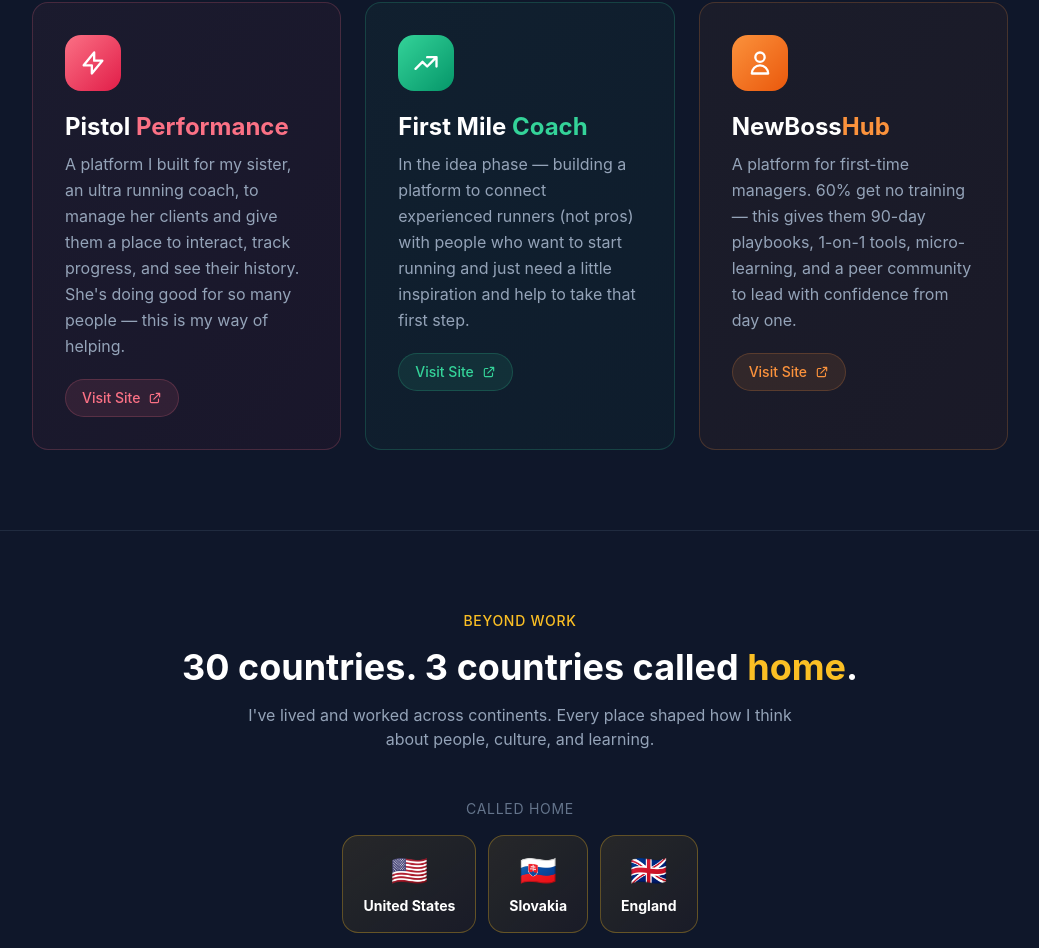
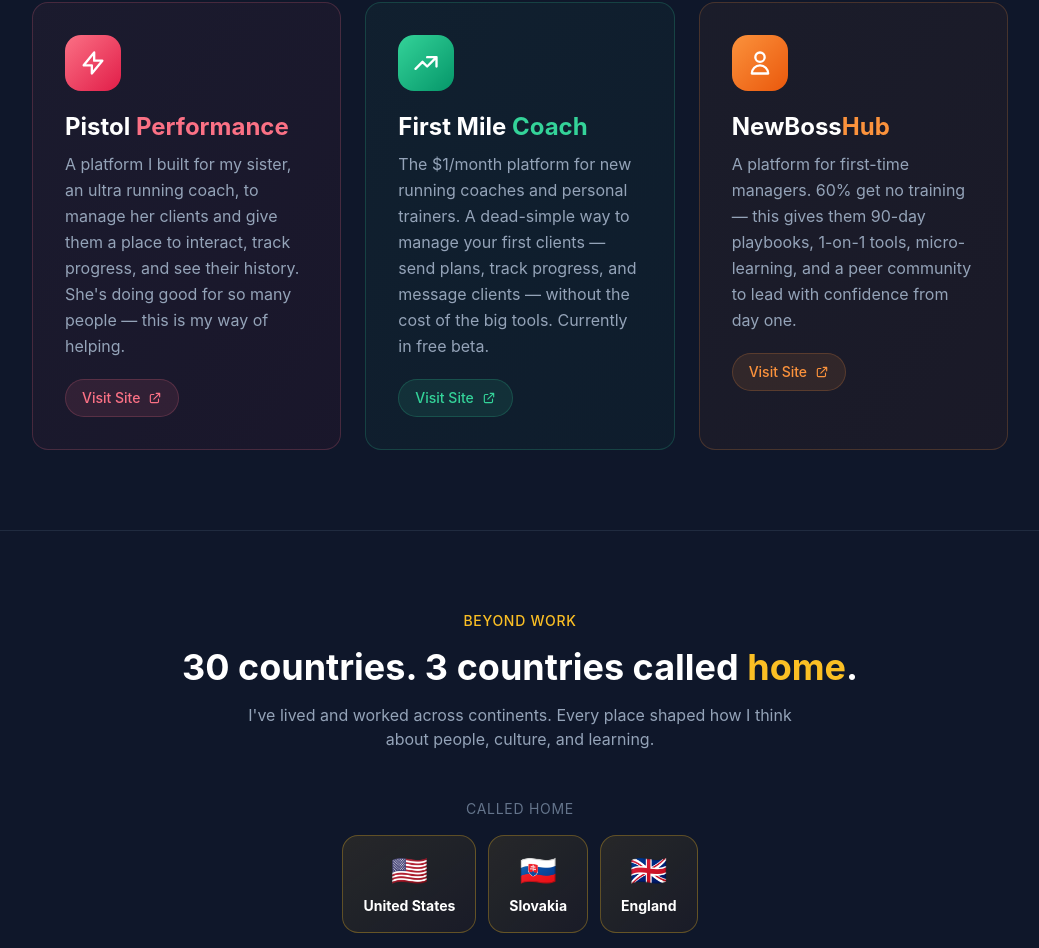
Before and after one commit to cvinirwin9455/skillscan, a Next.js app: page / in a window 1280 px wide. Shown: the part 4789-5737 px from the top of the page, without its empty margins (120-1159 px from the left). Built offline with nearby package versions, Linux system fonts and the light colour scheme.

Commit message:
Update First Mile Coach description to match live site

```diff
--- a/src/app/page.tsx
+++ b/src/app/page.tsx
@@ -348,9 +348,10 @@ export default function Home() {
                 First Mile <span className="text-emerald-400">Coach</span>
               </h3>
               <p className="text-slate-400 leading-relaxed mb-5">
-                In the idea phase &mdash; building a platform to connect experienced runners
-                (not pros) with people who want to start running and just need a little
-                inspiration and help to take that first step.
+                The $1/month platform for new running coaches and personal trainers.
+                A dead-simple way to manage your first clients &mdash; send plans, track
+                progress, and message clients &mdash; without the cost of the big tools.
+                Currently in free beta.
               </p>
               <a
                 href="https://www.firstmilecoach.com"
```
